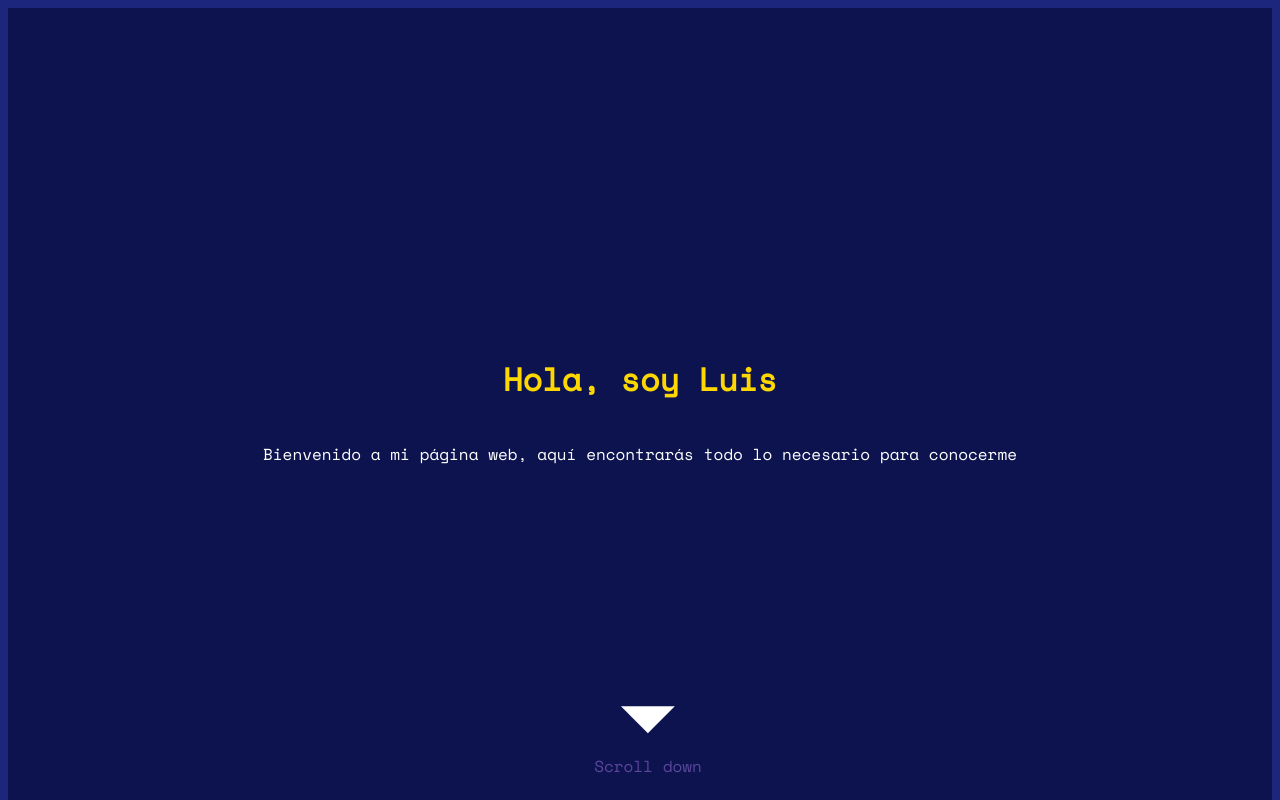
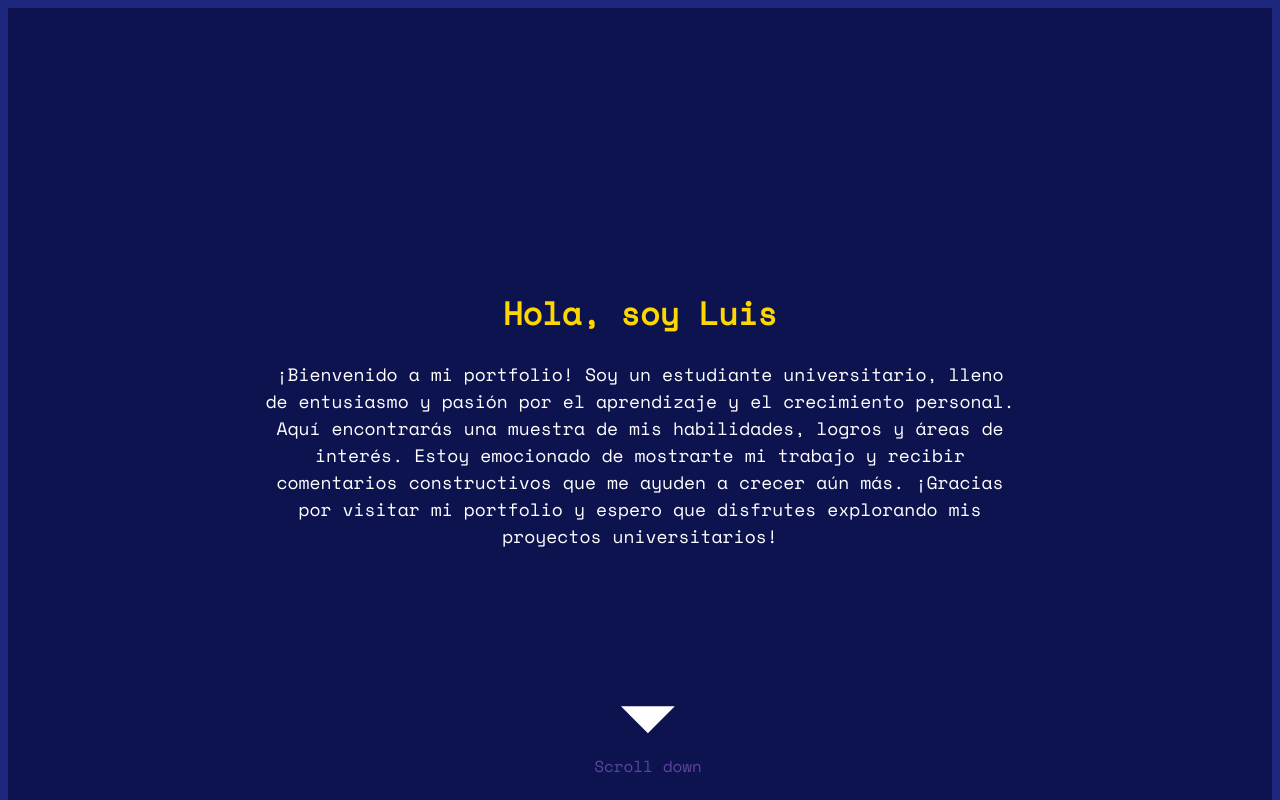
Before and after one commit to lpedraoss/portfoliio, a React (Vite) app: page / in a window 1280 px wide. Shown: the top 800 px of the page. Built offline with nearby package versions, Linux system fonts and the light colour scheme.

Commit message:
modified:     - texto de introducción

```diff
--- a/src/App.css
+++ b/src/App.css
@@ -1,2 +1,3 @@
 @import url('./assets/css/header.css');
 @import url('./assets/css/scroll.css');
+@import url('./assets/css/paragraph.css');
--- a/src/App.tsx
+++ b/src/App.tsx
@@ -5,15 +5,19 @@ import './App.css'
 import imagen1 from './assets/img/png/character2.png'
 
 import ScrollContext from './utils/context/scroll_context';
-
+import introduction from './data/introduction.json'
 function App() {
   const scrolling = useContext(ScrollContext);
   const isAtTop = scrolling?.isAtTop || false;
+
   return (
     <>
       <header className={`header ${isAtTop ? 'visible' : ''}`}>
         <h1 className="header-title">Hola, soy Luis</h1>
-        <p>Bienvenido a mi página web, aquí encontrarás todo lo necesario para conocerme</p>
+
+        <p className="intro-paragraph">
+          {introduction.introText}
+        </p>
       </header>
 
       <section id="content">
--- /dev/null
+++ b/src/assets/css/paragraph.css
@@ -0,0 +1,26 @@
+.intro-paragraph {
+    font-size: 18px;
+    line-height: 1.5;
+    color: var(--text-color);
+    justify-content: center;
+    text-align: center;
+    max-width: 60%;
+    margin: 0 auto;
+}
+
+.intro-paragraph strong {
+    font-weight: bold;
+}
+
+.intro-paragraph em {
+    font-style: italic;
+}
+
+.intro-paragraph a {
+    color: var(--text-color);
+    text-decoration: none;
+}
+
+.intro-paragraph a:hover {
+    text-decoration: underline;
+}
--- /dev/null
+++ b/src/data/introduction.json
@@ -0,0 +1,3 @@
+{
+    "introText": "¡Bienvenido a mi portfolio! Soy un estudiante universitario, lleno de entusiasmo y pasión por el aprendizaje y el crecimiento personal. Aquí encontrarás una muestra de mis habilidades, logros y áreas de interés. Estoy emocionado de mostrarte mi trabajo y recibir comentarios constructivos que me ayuden a crecer aún más. ¡Gracias por visitar mi portfolio y espero que disfrutes explorando mis proyectos universitarios!"
+}
```
